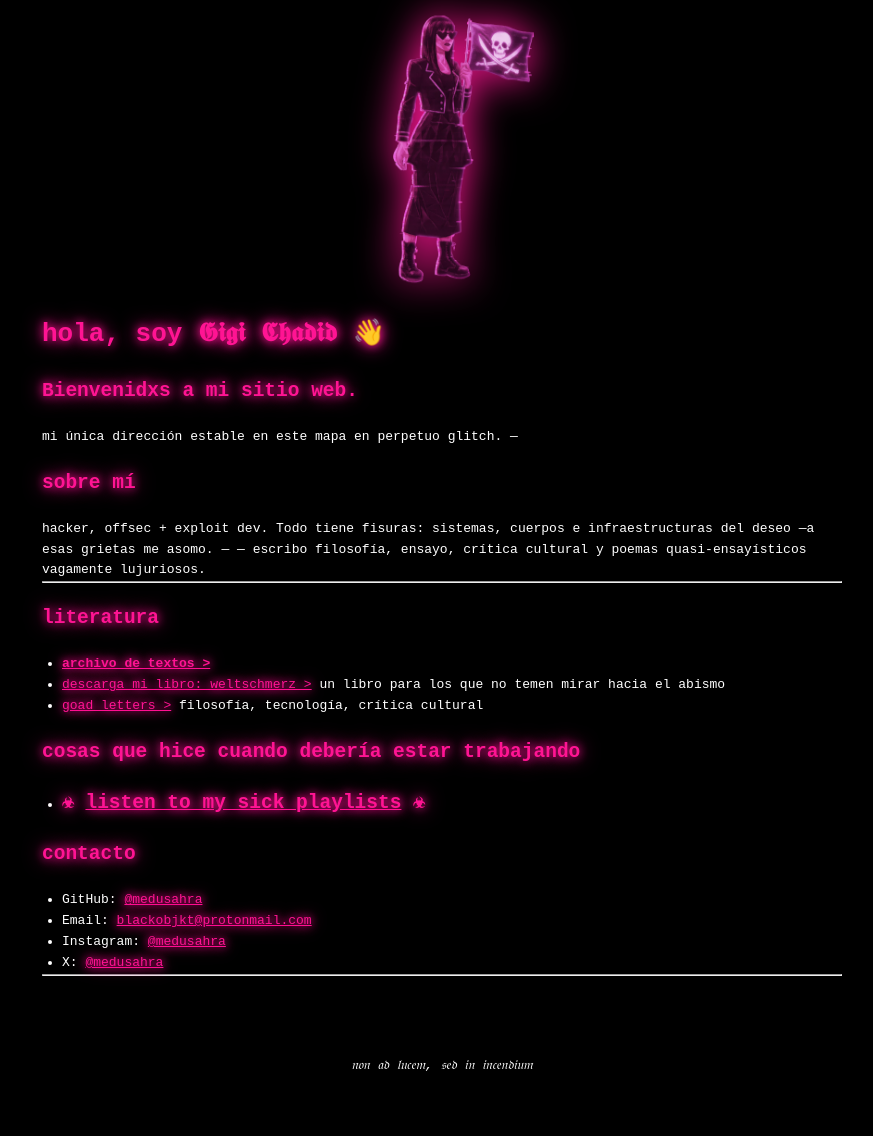
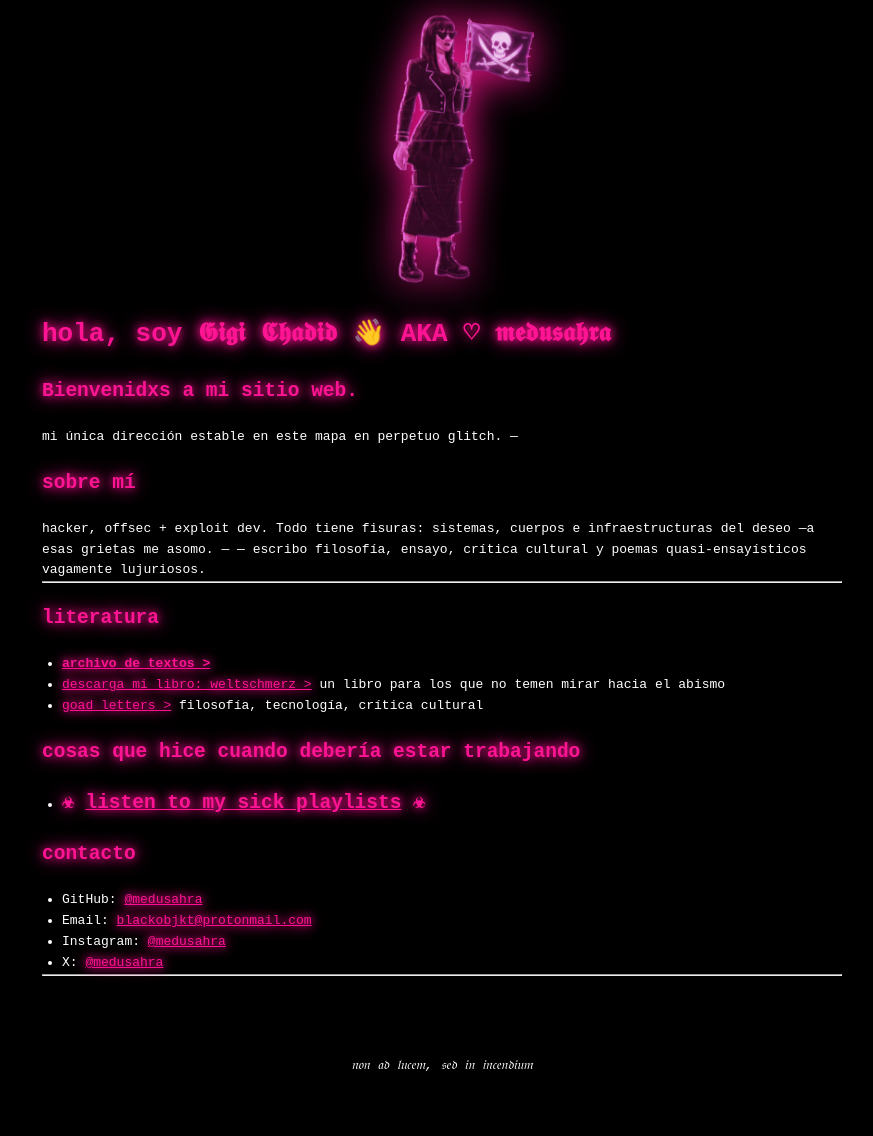
Before and after one commit to medusahra/medusahra.github.io, a Jekyll site: the page built from index.md, in a window 1280 px wide. Shown: the whole page, without its empty margins (198-1071 px from the left). Built offline with Jekyll 4.4.1, drawn with Linux system fonts in a browser that asks for light colours.

Commit message:
Update index.md

```diff
--- a/index.md
+++ b/index.md
@@ -4,7 +4,7 @@ layout: home
 <img src="/assets/logo-small.png" alt="Logo" style="max-width: 200px; display: block; margin: 0 auto 20px;">
 
 
-# hola, soy 𝕲𝖎𝖌𝖎 𝕮𝖍𝖆𝖉𝖎𝖉 👋
+# hola, soy 𝕲𝖎𝖌𝖎 𝕮𝖍𝖆𝖉𝖎𝖉 👋 AKA ♡ 𝖒𝖊𝖉𝖚𝖘𝖆𝖍𝖗𝖆
 
 Bienvenidxs a mi sitio web.
 ---
```
